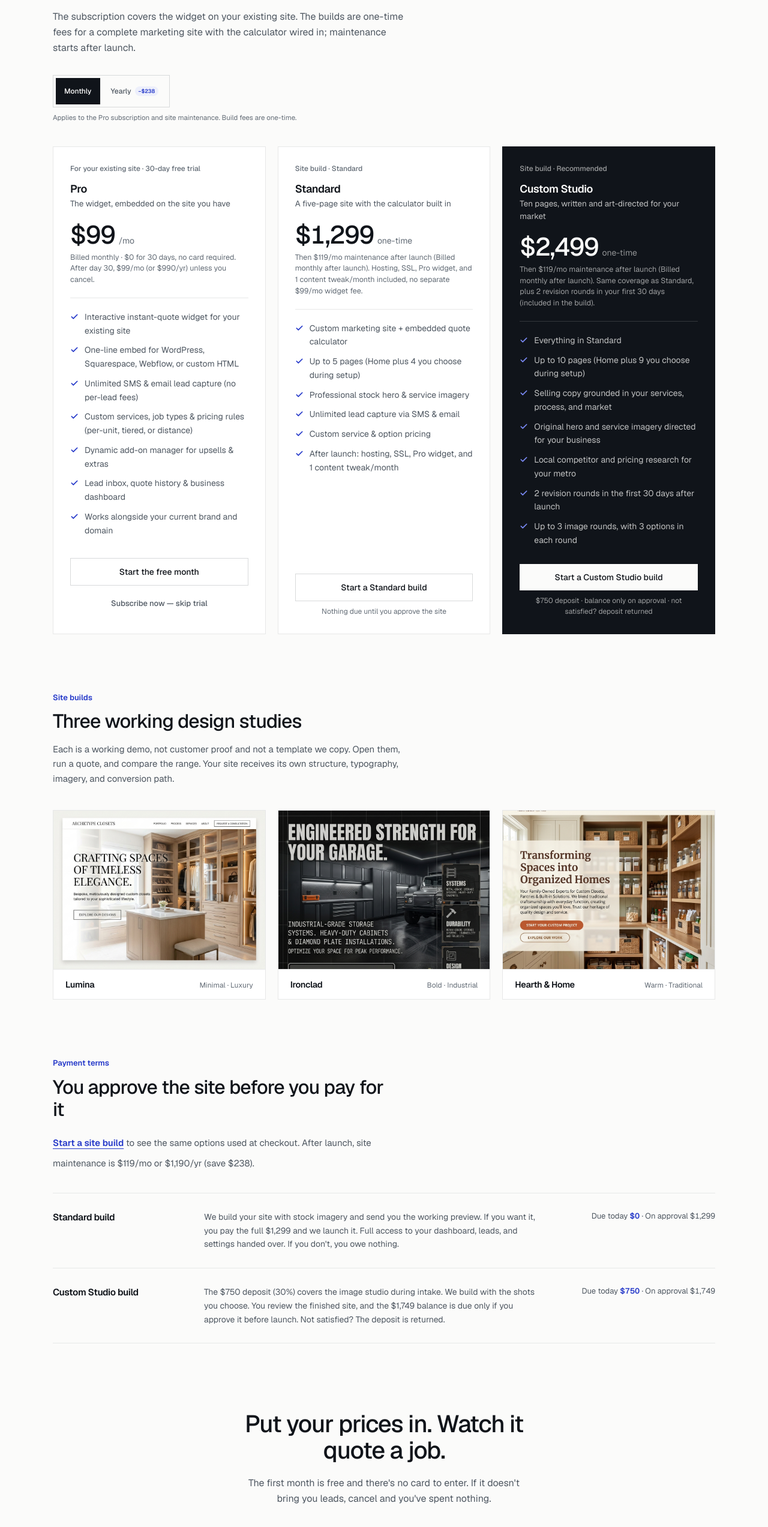
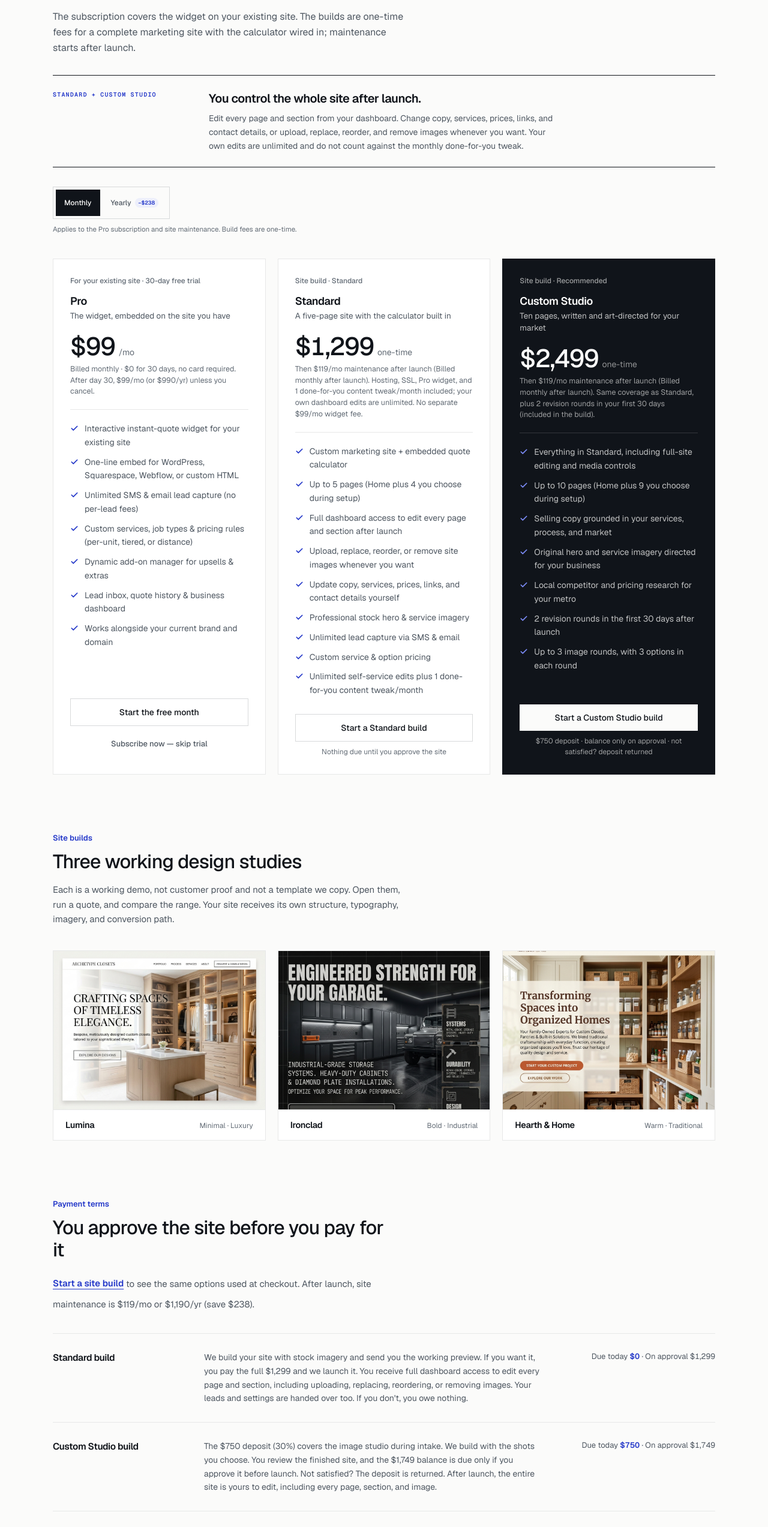
Before and after one commit to joesa/closet-dashboard, a Next.js app: page / in a window 1280 px wide. Shown: the part 2603-5148 px from the top of the page at 60% size. Built offline with nearby package versions, Linux system fonts and the light colour scheme; no server answers.

Commit message:
Clarify full-site editing access in pricing

```diff
--- a/src/app/page.tsx
+++ b/src/app/page.tsx
@@ -721,14 +721,17 @@ const WIDGET_FEATURES = [
 const STANDARD_FEATURES = [
   'Custom marketing site + embedded quote calculator',
   'Up to 5 pages (Home plus 4 you choose during setup)',
+  'Full dashboard access to edit every page and section after launch',
+  'Upload, replace, reorder, or remove site images whenever you want',
+  'Update copy, services, prices, links, and contact details yourself',
   'Professional stock hero & service imagery',
   'Unlimited lead capture via SMS & email',
   'Custom service & option pricing',
-  'After launch: hosting, SSL, Pro widget, and 1 content tweak/month',
+  'Unlimited self-service edits plus 1 done-for-you content tweak/month',
 ]
 
 const PREMIUM_FEATURES = [
-  'Everything in Standard',
+  'Everything in Standard, including full-site editing and media controls',
   'Up to 10 pages (Home plus 9 you choose during setup)',
   'Selling copy grounded in your services, process, and market',
   'Original hero and service imagery directed for your business',
@@ -778,9 +781,10 @@ function HowSiteBuildPaymentWorks() {
           <p className="text-sm leading-relaxed" style={{ color: INK_2 }}>
             We build your site with stock imagery and send you the working
             preview. If you want it, you pay the full{' '}
-            {formatUsd(standard.totalCents)}{' '}and we launch it. Full access to
-            your dashboard, leads, and settings handed over. If you
-            don&apos;t, you owe nothing.
+            {formatUsd(standard.totalCents)}{' '}and we launch it. You receive
+            full dashboard access to edit every page and section, including
+            uploading, replacing, reordering, or removing images. Your leads
+            and settings are handed over too. If you don&apos;t, you owe nothing.
           </p>
           <p
             className="text-[13px] tabular-nums md:text-right"
@@ -805,7 +809,8 @@ function HowSiteBuildPaymentWorks() {
             studio during intake. We build with the shots you choose. You
             review the finished site, and the {formatUsd(premium.remainderCents)}{' '}
             balance is due only if you approve it before launch. Not
-            satisfied? The deposit is returned.
+            satisfied? The deposit is returned. After launch, the entire site
+            is yours to edit, including every page, section, and image.
           </p>
           <p
             className="text-[13px] tabular-nums md:text-right"
@@ -945,6 +950,26 @@ function PricingSection() {
         wired in; maintenance starts after launch.
       </p>
 
+      <div
+        className="mt-8 grid gap-4 border-y py-6 sm:grid-cols-[220px_1fr] sm:gap-10"
+        style={{ borderColor: INK }}
+      >
+        <p className="font-mono text-[10px] font-semibold uppercase tracking-[0.12em]" style={{ color: ACCENT }}>
+          Standard + Custom Studio
+        </p>
+        <div>
+          <h3 className="text-xl font-semibold tracking-tight">
+            You control the whole site after launch.
+          </h3>
+          <p className="mt-2 max-w-[62ch] text-sm leading-relaxed" style={{ color: INK_2 }}>
+            Edit every page and section from your dashboard. Change copy,
+            services, prices, links, and contact details, or upload, replace,
+            reorder, and remove images whenever you want. Your own edits are
+            unlimited and do not count against the monthly done-for-you tweak.
+          </p>
+        </div>
+      </div>
+
       <div className="mt-8 flex flex-col gap-2">
         <div>
           <PlanBillingToggle
@@ -1039,7 +1064,8 @@ function PricingSection() {
           <p className="mb-5 mt-2 text-[12.5px]" style={{ color: INK_3 }}>
             Then {formatUsd(siteMaint.perMonthCents)}/mo maintenance after
             launch ({siteMaint.billedLabel}). Hosting, SSL, Pro widget, and 1
-            content tweak/month included, no separate{' '}
+            done-for-you content tweak/month included; your own dashboard
+            edits are unlimited. No separate{' '}
             {formatUsd(widgetSub.monthlyCents)}/mo widget fee.
           </p>
           <PricingFeatureList features={STANDARD_FEATURES} />
```
Also changed, not shown: 1 other file (tests, documents, lock files or other folders).
